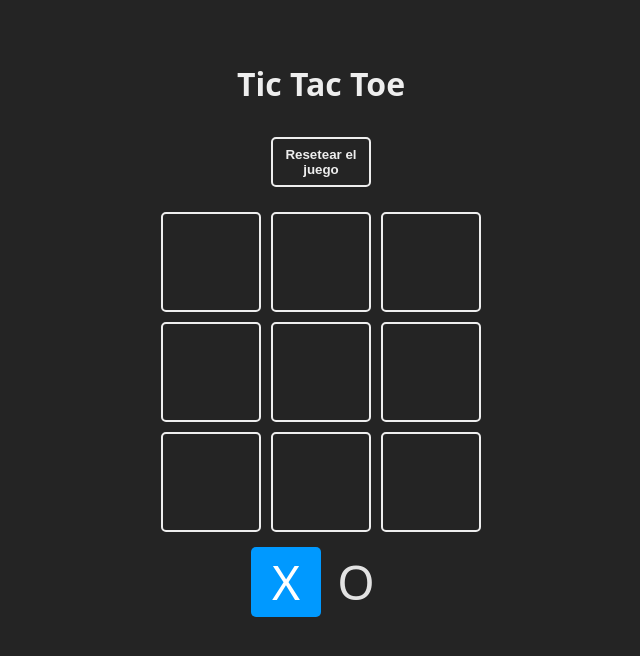
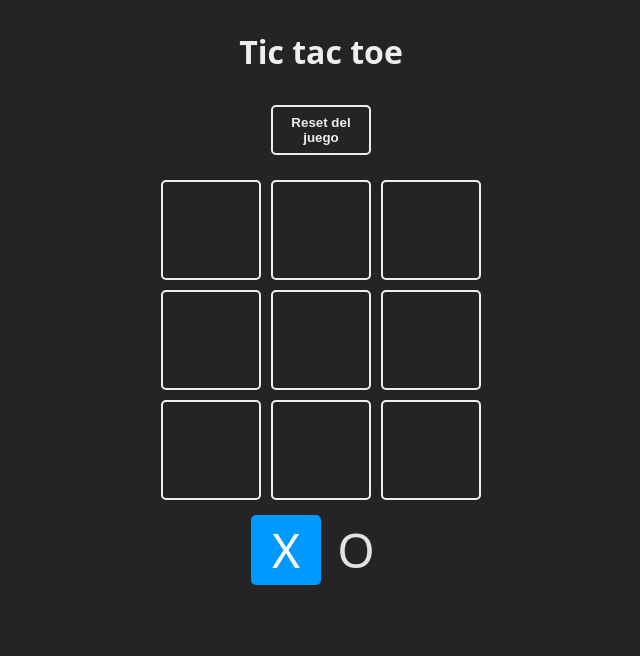
Before and after one commit to Andresfrla/Tik-Tak-Toe-React, a React (Vite) app: page / in a window 1280 px wide. Shown: the top 656 px of the page, without its empty margins (319-959 px from the left). Built offline with nearby package versions, Linux system fonts and the light colour scheme.

Commit message:
refactorization

```diff
--- a/src/App.jsx
+++ b/src/App.jsx
@@ -1,59 +1,25 @@
 import { useState } from 'react'
-import './App.css'
 import confetti from 'canvas-confetti'
 
-const TURNS = {
-  X: 'X',
-  O: 'O',
-}
+import { Square } from './components/Square.jsx'
+import { TURNS } from './constants.js'
+import { checkWinnerFrom, checkEndGame } from './logic/board.js'
+import { WinnerModal } from './components/WinnerModal.jsx'
 
+function App () {
+  const [board, setBoard] = useState(() => {
+    const boardFromStorage = window.localStorage.getItem('board')
+    if (boardFromStorage) return JSON.parse(boardFromStorage)
+    return Array(9).fill(null)
+  })
 
-const Square = ({ children, isSelected ,updateBoard, i}) => {
-  const className = `square ${isSelected ? 'is-selected' : ''}`
+  const [turn, setTurn] = useState(() => {
+    const turnFromStorage = window.localStorage.getItem('turn')
+    return turnFromStorage ?? TURNS.X
+  })
 
-  const handleClick = () => {
-    updateBoard(i)
-  }
-
-  return (
-    <div
-    onClick={handleClick}
-    className={className}>
-      {children}
-    </div>
-  )
-}
-
-const WINNER_COMBOS = [
-  [0,1,2],
-  [3,4,5],
-  [6,7,8],
-  [0,3,6],
-  [1,4,7],
-  [2,5,8],
-  [0,4,8],
-  [2,4,6]
-]
-
-function App() {
-  const [board, setBoard] = useState(
-    Array(9).fill(null)
-    )
-  const [turn, setTurn] = useState(TURNS.X)
+  // null es que no hay ganador, false es que hay un empate
   const [winner, setWinner] = useState(null)
-
-  const checkWinner = (boardToCheck) => {
-    for (const combo of WINNER_COMBOS) {
-      const [a, b, c] = combo
-      if(
-        boardToCheck[a] &&
-        boardToCheck[a] === boardToCheck[b] &&
-        boardToCheck[b] === boardToCheck[c]
-      ) {
-        return boardToCheck[a]
-      }
-    }
-  }
 
   const resetGame = () => {
     setBoard(Array(9).fill(null))
@@ -61,48 +27,46 @@ function App() {
     setWinner(null)
   }
 
-  const checkEndGame = (newBoard) => {
+  const updateBoard = (i) => {
+    // Si la casilla ya tiene un valor o ya hay un ganador, no hagas nada.
+    if(board[i] || winner) return;
 
-    return newBoard.every((square) => square !== null)
-  }
+    // Actualizar el tablero.
+    const newBoard = [...board];
+    newBoard[i] = turn;
+    setBoard(newBoard);
 
-  const updateBoard = (i) => {
-    // si tiene algo
-    if(board[i] || winner) return
+    // Revisar si hay un ganador.
+    const newWinner = checkWinnerFrom(newBoard);
+    if(newWinner){
+      confetti();
+      setWinner(newWinner);
+      return;  // Si hay un ganador, termina la función aquí.
+    }
 
-    // actualizar el tablero
-    const newBoard = [...board]
-    //siempre se tiene que copiar el arreglo para no mutar el estado original
-    newBoard[i] = turn
-    setBoard(newBoard)
+    // Si no hay un ganador y el tablero está lleno, declara un empate.
+    if (checkEndGame(newBoard)){
+      setWinner(false);
+      return;
+    }
 
-    //Cambiar el turno
-    const newTurn = turn === TURNS.X ? TURNS.O : TURNS.X
-    setTurn(newTurn)
-
-    //revisar un ganador
-
-    const newWinner = checkWinner(newBoard)
-    if(newWinner){
-      confetti()
-      setWinner(newWinner)
-    } else if (checkEndGame(newBoard)){
-      setWinner(false)
-    }
-  }
+    // Si no hay ganador y no es un empate, cambia el turno.
+    const newTurn = turn === TURNS.X ? TURNS.O : TURNS.X;
+    setTurn(newTurn);
+}
 
   return (
     <main className='board'>
-      <h1>Tic Tac Toe</h1>
-      <button onClick={resetGame}>Resetear el juego</button>
+      <h1>Tic tac toe</h1>
+      <button onClick={resetGame}>Reset del juego</button>
       <section className='game'>
         {
-          board.map((square, i) => {
+          board.map((square, index) => {
             return (
               <Square
-              key={i}
-              i={i}
-              updateBoard={updateBoard}
+                key={index}
+                index={index}
+                updateBoard={updateBoard}
               >
                 {square}
               </Square>
@@ -120,30 +84,7 @@ function App() {
         </Square>
       </section>
 
-      {
-        winner !== null && (
-          <section className='winner'>
-            <div className='text'>
-              <h2>
-                {winner === false
-                ? 'Empate'
-                : 'Gano ' + winner
-                }
-              </h2>
-
-              <header>
-                {winner && <Square>{winner}</Square>}
-              </header>
-
-              <footer>
-                <button
-                onClick={resetGame}
-                >Empezar de nuevo</button>
-              </footer>
-            </div>
-          </section>
-        )
-      }
+      <WinnerModal resetGame={resetGame} winner={winner} />
     </main>
   )
 }
--- /dev/null
+++ b/src/components/Square.jsx
@@ -0,0 +1,13 @@
+export const Square = ({ children, isSelected, updateBoard, index }) => {
+  const className = `square ${isSelected ? 'is-selected' : ''}`
+
+  const handleClick = () => {
+    updateBoard(index)
+  }
+
+  return (
+    <div onClick={handleClick} className={className}>
+      {children}
+    </div>
+  )
+}
--- /dev/null
+++ b/src/components/WinnerModal.jsx
@@ -0,0 +1,23 @@
+import { Square } from './Square.jsx'
+
+export function WinnerModal ({ winner, resetGame }) {
+  if (winner === null) return null
+
+  const winnerText = winner === false ? 'Empate' : 'Ganó:'
+
+  return (
+    <section className='winner'>
+      <div className='text'>
+        <h2>{winnerText}</h2>
+
+        <header className='win'>
+          {winner && <Square>{winner}</Square>}
+        </header>
+
+        <footer>
+          <button onClick={resetGame}>Empezar de nuevo</button>
+        </footer>
+      </div>
+    </section>
+  )
+}
--- /dev/null
+++ b/src/constants.js
@@ -0,0 +1,15 @@
+export const TURNS = {
+    X: 'X',
+    O: 'O',
+  }
+
+export const WINNER_COMBOS = [
+    [0,1,2],
+    [3,4,5],
+    [6,7,8],
+    [0,3,6],
+    [1,4,7],
+    [2,5,8],
+    [0,4,8],
+    [2,4,6]
+]
--- /dev/null
+++ b/src/logic/board.js
@@ -0,0 +1,25 @@
+import { WINNER_COMBOS } from '../constants.js'
+
+export const checkWinnerFrom = (boardToCheck) => {
+  // revisamos todas las combinaciones ganadoras
+  // para ver si X u O ganó
+  for (const combo of WINNER_COMBOS) {
+    const [a, b, c] = combo
+    if (
+      boardToCheck[a] &&
+      boardToCheck[a] === boardToCheck[b] &&
+      boardToCheck[a] === boardToCheck[c]
+    ) {
+      return boardToCheck[a]
+    }
+  }
+  // si no hay ganador
+  return null
+}
+
+export const checkEndGame = (newBoard) => {
+  // revisamos si hay un empate
+  // si no hay más espacios vacíos
+  // en el tablero
+  return newBoard.every((square) => square !== null)
+}
```
